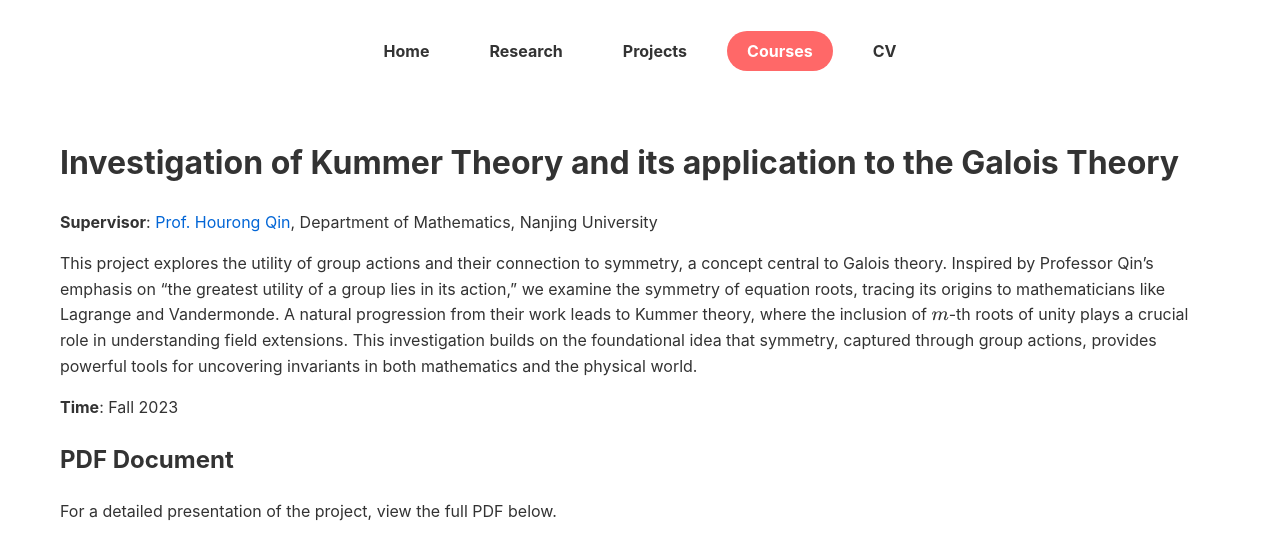
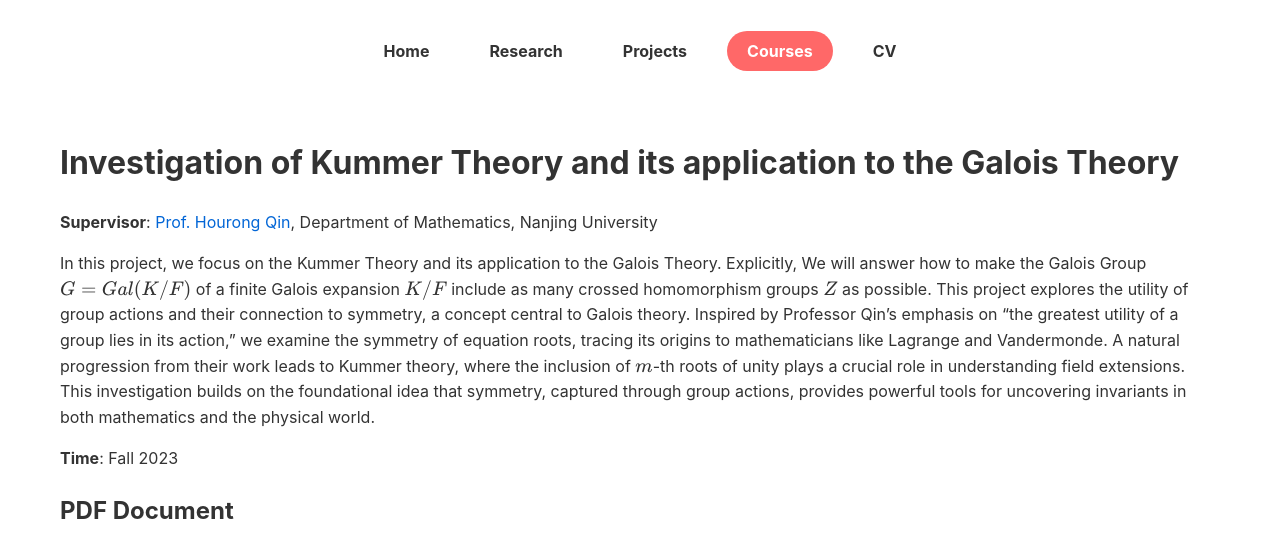
Before and after one commit to Yoon-1023/Yoon-1023.github.io, a Jekyll site: the page built from Courses/Galois/Galois.md, in a window 1280 px wide and 900 px high, cut to the strip 0-537 px from the top of the window. Built offline with Jekyll 4.4.1, drawn with Linux system fonts in a browser that asks for light colours.

Commit message:
Update Galois.md

```diff
--- a/Courses/Galois/Galois.md
+++ b/Courses/Galois/Galois.md
@@ -8,7 +8,7 @@ permalink: /courses/galois/
 
 **Supervisor**: [Prof. Hourong Qin](https://math.nju.edu.cn/szdw/apypl1/20190916/i22153.html), Department of Mathematics, Nanjing University
 
-This project explores the utility of group actions and their connection to symmetry, a concept central to Galois theory. Inspired by Professor Qin’s emphasis on “the greatest utility of a group lies in its action,” we examine the symmetry of equation roots, tracing its origins to mathematicians like Lagrange and Vandermonde. A natural progression from their work leads to Kummer theory, where the inclusion of $$m$$-th roots of unity plays a crucial role in understanding field extensions. This investigation builds on the foundational idea that symmetry, captured through group actions, provides powerful tools for uncovering invariants in both mathematics and the physical world.
+In this project, we focus on the Kummer Theory and its application to the Galois Theory. Explicitly, We will answer how to make the Galois Group $$G=Gal(K/F)$$ of a finite Galois expansion $$K/F$$ include as many crossed homomorphism groups $$Z$$ as possible. This project explores the utility of group actions and their connection to symmetry, a concept central to Galois theory. Inspired by Professor Qin’s emphasis on “the greatest utility of a group lies in its action,” we examine the symmetry of equation roots, tracing its origins to mathematicians like Lagrange and Vandermonde. A natural progression from their work leads to Kummer theory, where the inclusion of $$m$$-th roots of unity plays a crucial role in understanding field extensions. This investigation builds on the foundational idea that symmetry, captured through group actions, provides powerful tools for uncovering invariants in both mathematics and the physical world.
 
 **Time**: Fall 2023
 
@@ -17,18 +17,18 @@ For a detailed presentation of the project, view the full PDF below.
 
 <div style="position: relative;">
     <!-- PDF iframe -->
-    <iframe id="pdf-viewer-selected" src="/Complex/Selected_problems_in_Complex_Analysis.pdf" width="100%" height="600px" style="border: none;">
+    <iframe id="pdf-viewer-selected" src="Courses/Galois/Galois.pdf" width="100%" height="600px" style="border: none;">
         This browser does not support PDFs. Please download the PDF to view it:
-        <a href="/Complex/Selected_problems_in_Complex_Analysis.pdf">Download PDF</a>.
+        <a href="Courses/Galois/Galois.pdf">Download PDF</a>.
     </iframe>
 
     <!-- Full-Screen Button -->
-    <button id="fullscreen-button-selected" onclick="openFullScreen('pdf-viewer-selected', 'fullscreen-button-selected', 'exit-fullscreen-button-selected')" style="position: absolute; top: 10px; right: 10px; padding: 8px 16px; background-color: #007BFF; color: white; border: none; border-radius: 4px; cursor: pointer; z-index: 10;">
+    <button id="fullscreen-button-galois" onclick="openFullScreen('pdf-viewer-galois', 'fullscreen-button-galois', 'exit-fullscreen-button-galois')" style="position: absolute; top: 10px; right: 10px; padding: 8px 16px; background-color: #007BFF; color: white; border: none; border-radius: 4px; cursor: pointer; z-index: 10;">
         Full Screen
     </button>
 
     <!-- Exit Full-Screen Button -->
-    <button id="exit-fullscreen-button-selected" onclick="exitFullScreen()" style="position: absolute; top: 10px; right: 10px; padding: 8px 16px; background-color: #FF0000; color: white; border: none; border-radius: 4px; cursor: pointer; z-index: 10; display: none;">
+    <button id="exit-fullscreen-button-galois" onclick="exitFullScreen()" style="position: absolute; top: 10px; right: 10px; padding: 8px 16px; background-color: #FF0000; color: white; border: none; border-radius: 4px; cursor: pointer; z-index: 10; display: none;">
         Exit Full Screen
     </button>
 </div>
```
